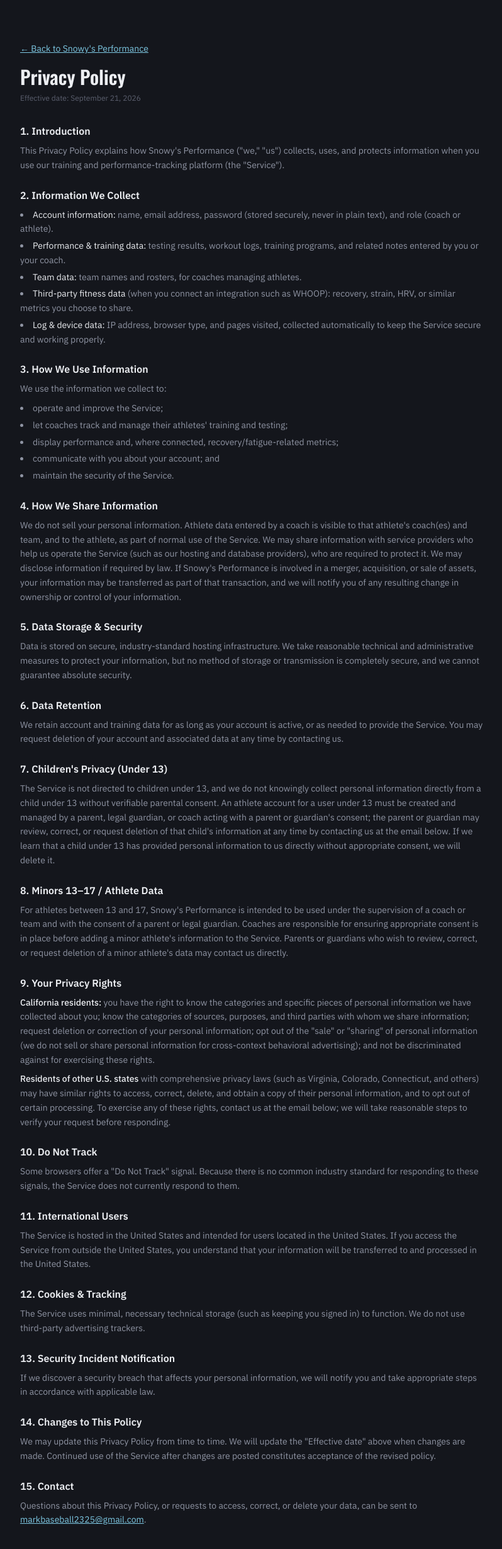
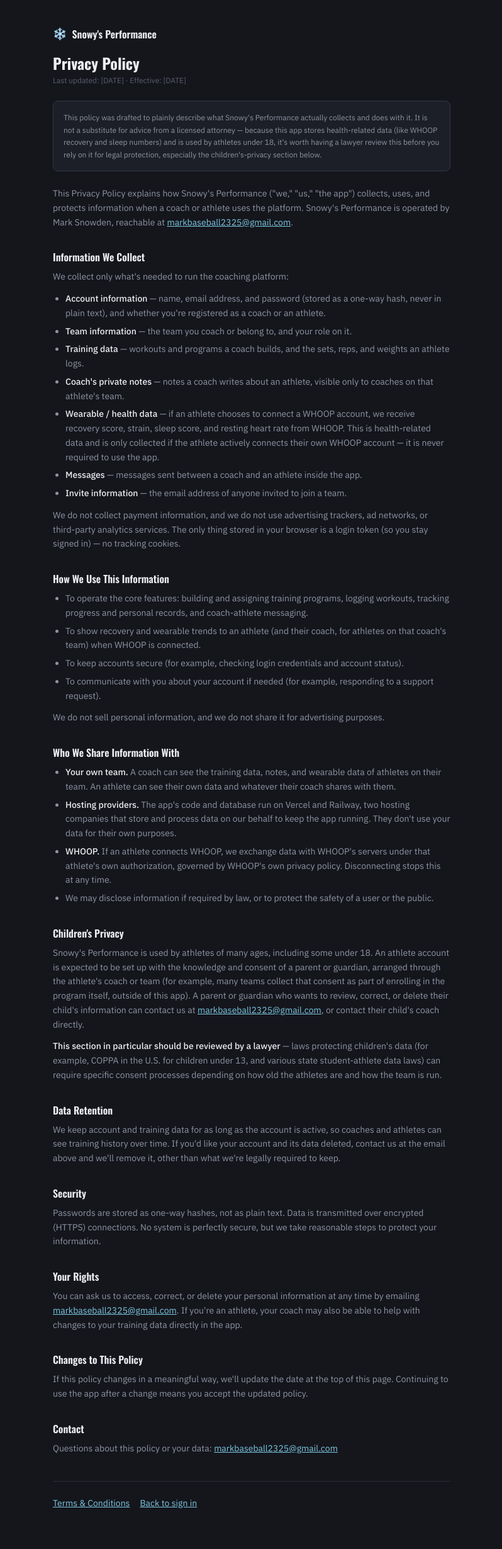
Before and after one commit to SnowysPerformance/SnowysPerformance, a Next.js app in the folder frontend/: page /privacy in a window 1280 px wide. Shown: the top 2460 px of the page at 63% size, without its empty margins (240-1038 px from the left). After the commit the page ends 2437 px from the top, so only its background shows below. Built offline with nearby package versions, Linux system fonts and the light colour scheme.

Commit message:
Add files via upload

```diff
--- a/frontend/src/app/privacy/page.tsx
+++ b/frontend/src/app/privacy/page.tsx
@@ -1,191 +1,118 @@
 import Link from "next/link";
 
-export const metadata = {
-  title: "Privacy Policy — Snowy's Performance",
-};
+const h2 = "font-display text-base font-semibold mt-8 mb-2 text-primary";
+const p = "text-sm text-muted leading-relaxed mb-3";
+const li = "text-sm text-muted leading-relaxed mb-1.5";
 
-export default function PrivacyPage() {
+export default function PrivacyPolicyPage() {
   return (
     <div className="min-h-screen bg-void text-primary">
-      <div className="max-w-3xl mx-auto px-4 py-10 md:py-16">
-        <Link href="/login" className="text-accent text-sm underline">
-          ← Back to Snowy's Performance
-        </Link>
-        <h1 className="font-display text-2xl md:text-3xl font-semibold mt-4 mb-2">Privacy Policy</h1>
-        <p className="text-xs text-faint mb-8">Effective date: September 21, 2026</p>
+      <div className="max-w-2xl mx-auto px-5 py-10">
+        <div className="flex items-center gap-2 mb-1">
+          <span className="text-lg">❄️</span>
+          <span className="font-display font-semibold">Snowy's Performance</span>
+        </div>
+        <h1 className="font-display text-2xl font-bold mt-4">Privacy Policy</h1>
+        <p className="text-xs text-faint mt-1 mb-6">Last updated: [DATE] · Effective: [DATE]</p>
 
-        <div className="space-y-6 text-sm text-muted leading-relaxed">
-          <section>
-            <h2 className="text-primary font-semibold text-base mb-2">1. Introduction</h2>
-            <p>
-              This Privacy Policy explains how Snowy's Performance ("we," "us") collects, uses, and protects
-              information when you use our training and performance-tracking platform (the "Service").
+        <div className="bg-surface border border-edge rounded-lg p-4 mb-6">
+          <p className="text-xs text-muted leading-relaxed">
+            This policy was drafted to plainly describe what Snowy's Performance actually collects and does with it. It is not a
+            substitute for advice from a licensed attorney — because this app stores health-related data (like WHOOP recovery and
+            sleep numbers) and is used by athletes under 18, it's worth having a lawyer review this before you rely on it for legal
+            protection, especially the children's-privacy section below.
           </p>
-          </section>
+        </div>
 
-          <section>
-            <h2 className="text-primary font-semibold text-base mb-2">2. Information We Collect</h2>
-            <ul className="list-disc list-inside space-y-1">
-              <li>
-                <span className="text-primary">Account information:</span> name, email address, password (stored
-                securely, never in plain text), and role (coach or athlete).
-              </li>
-              <li>
-                <span className="text-primary">Performance &amp; training data:</span> testing results, workout
-                logs, training programs, and related notes entered by you or your coach.
-              </li>
-              <li>
-                <span className="text-primary">Team data:</span> team names and rosters, for coaches managing
-                athletes.
-              </li>
-              <li>
-                <span className="text-primary">Third-party fitness data</span> (when you connect an integration such
-                as WHOOP): recovery, strain, HRV, or similar metrics you choose to share.
-              </li>
-              <li>
-                <span className="text-primary">Log &amp; device data:</span> IP address, browser type, and pages
-                visited, collected automatically to keep the Service secure and working properly.
-              </li>
+        <p className={p}>
+          This Privacy Policy explains how Snowy's Performance ("we," "us," "the app") collects, uses, and protects information
+          when a coach or athlete uses the platform. Snowy's Performance is operated by Mark Snowden, reachable at{" "}
+          <a className="text-accent underline" href="mailto:markbaseball2325@gmail.com">markbaseball2325@gmail.com</a>.
+        </p>
+
+        <h2 className={h2}>Information We Collect</h2>
+        <p className={p}>We collect only what's needed to run the coaching platform:</p>
+        <ul className="list-disc pl-5 mb-3">
+          <li className={li}><span className="text-primary font-medium">Account information</span> — name, email address, and password (stored as a one-way hash, never in plain text), and whether you're registered as a coach or an athlete.</li>
+          <li className={li}><span className="text-primary font-medium">Team information</span> — the team you coach or belong to, and your role on it.</li>
+          <li className={li}><span className="text-primary font-medium">Training data</span> — workouts and programs a coach builds, and the sets, reps, and weights an athlete logs.</li>
+          <li className={li}><span className="text-primary font-medium">Coach's private notes</span> — notes a coach writes about an athlete, visible only to coaches on that athlete's team.</li>
+          <li className={li}><span className="text-primary font-medium">Wearable / health data</span> — if an athlete chooses to connect a WHOOP account, we receive recovery score, strain, sleep score, and resting heart rate from WHOOP. This is health-related data and is only collected if the athlete actively connects their own WHOOP account — it is never required to use the app.</li>
+          <li className={li}><span className="text-primary font-medium">Messages</span> — messages sent between a coach and an athlete inside the app.</li>
+          <li className={li}><span className="text-primary font-medium">Invite information</span> — the email address of anyone invited to join a team.</li>
         </ul>
-          </section>
+        <p className={p}>
+          We do not collect payment information, and we do not use advertising trackers, ad networks, or third-party analytics
+          services. The only thing stored in your browser is a login token (so you stay signed in) — no tracking cookies.
+        </p>
 
-          <section>
-            <h2 className="text-primary font-semibold text-base mb-2">3. How We Use Information</h2>
-            <p>We use the information we collect to:</p>
-            <ul className="list-disc list-inside mt-2 space-y-1">
-              <li>operate and improve the Service;</li>
-              <li>let coaches track and manage their athletes' training and testing;</li>
-              <li>display performance and, where connected, recovery/fatigue-related metrics;</li>
-              <li>communicate with you about your account; and</li>
-              <li>maintain the security of the Service.</li>
+        <h2 className={h2}>How We Use This Information</h2>
+        <ul className="list-disc pl-5 mb-3">
+          <li className={li}>To operate the core features: building and assigning training programs, logging workouts, tracking progress and personal records, and coach-athlete messaging.</li>
+          <li className={li}>To show recovery and wearable trends to an athlete (and their coach, for athletes on that coach's team) when WHOOP is connected.</li>
+          <li className={li}>To keep accounts secure (for example, checking login credentials and account status).</li>
+          <li className={li}>To communicate with you about your account if needed (for example, responding to a support request).</li>
         </ul>
-          </section>
+        <p className={p}>We do not sell personal information, and we do not share it for advertising purposes.</p>
 
-          <section>
-            <h2 className="text-primary font-semibold text-base mb-2">4. How We Share Information</h2>
-            <p>
-              We do not sell your personal information. Athlete data entered by a coach is visible to that athlete's
-              coach(es) and team, and to the athlete, as part of normal use of the Service. We may share information
-              with service providers who help us operate the Service (such as our hosting and database providers),
-              who are required to protect it. We may disclose information if required by law. If Snowy's Performance
-              is involved in a merger, acquisition, or sale of assets, your information may be transferred as part
-              of that transaction, and we will notify you of any resulting change in ownership or control of your
-              information.
+        <h2 className={h2}>Who We Share Information With</h2>
+        <ul className="list-disc pl-5 mb-3">
+          <li className={li}><span className="text-primary font-medium">Your own team.</span> A coach can see the training data, notes, and wearable data of athletes on their team. An athlete can see their own data and whatever their coach shares with them.</li>
+          <li className={li}><span className="text-primary font-medium">Hosting providers.</span> The app's code and database run on Vercel and Railway, two hosting companies that store and process data on our behalf to keep the app running. They don't use your data for their own purposes.</li>
+          <li className={li}><span className="text-primary font-medium">WHOOP.</span> If an athlete connects WHOOP, we exchange data with WHOOP's servers under that athlete's own authorization, governed by WHOOP's own privacy policy. Disconnecting stops this at any time.</li>
+          <li className={li}>We may disclose information if required by law, or to protect the safety of a user or the public.</li>
+        </ul>
+
+        <h2 className={h2}>Children's Privacy</h2>
+        <p className={p}>
+          Snowy's Performance is used by athletes of many ages, including some under 18. An athlete account is expected to be set
+          up with the knowledge and consent of a parent or guardian, arranged through the athlete's coach or team (for example,
+          many teams collect that consent as part of enrolling in the program itself, outside of this app). A parent or guardian
+          who wants to review, correct, or delete their child's information can contact us at{" "}
+          <a className="text-accent underline" href="mailto:markbaseball2325@gmail.com">markbaseball2325@gmail.com</a>, or contact
+          their child's coach directly.
         </p>
-          </section>
+        <p className={p}>
+          <span className="text-primary font-medium">This section in particular should be reviewed by a lawyer</span> — laws
+          protecting children's data (for example, COPPA in the U.S. for children under 13, and various state student-athlete
+          data laws) can require specific consent processes depending on how old the athletes are and how the team is run.
+        </p>
 
-          <section>
-            <h2 className="text-primary font-semibold text-base mb-2">5. Data Storage &amp; Security</h2>
-            <p>
-              Data is stored on secure, industry-standard hosting infrastructure. We take reasonable technical and
-              administrative measures to protect your information, but no method of storage or transmission is
-              completely secure, and we cannot guarantee absolute security.
+        <h2 className={h2}>Data Retention</h2>
+        <p className={p}>
+          We keep account and training data for as long as the account is active, so coaches and athletes can see training
+          history over time. If you'd like your account and its data deleted, contact us at the email above and we'll remove it,
+          other than what we're legally required to keep.
         </p>
-          </section>
 
-          <section>
-            <h2 className="text-primary font-semibold text-base mb-2">6. Data Retention</h2>
-            <p>
-              We retain account and training data for as long as your account is active, or as needed to provide the
-              Service. You may request deletion of your account and associated data at any time by contacting us.
+        <h2 className={h2}>Security</h2>
+        <p className={p}>
+          Passwords are stored as one-way hashes, not as plain text. Data is transmitted over encrypted (HTTPS) connections. No
+          system is perfectly secure, but we take reasonable steps to protect your information.
         </p>
-          </section>
 
-          <section>
-            <h2 className="text-primary font-semibold text-base mb-2">7. Children's Privacy (Under 13)</h2>
-            <p>
-              The Service is not directed to children under 13, and we do not knowingly collect personal information
-              directly from a child under 13 without verifiable parental consent. An athlete account for a user under
-              13 must be created and managed by a parent, legal guardian, or coach acting with a parent or guardian's
-              consent; the parent or guardian may review, correct, or request deletion of that child's information at
-              any time by contacting us at the email below. If we learn that a child under 13 has provided personal
-              information to us directly without appropriate consent, we will delete it.
+        <h2 className={h2}>Your Rights</h2>
+        <p className={p}>
+          You can ask us to access, correct, or delete your personal information at any time by emailing{" "}
+          <a className="text-accent underline" href="mailto:markbaseball2325@gmail.com">markbaseball2325@gmail.com</a>. If you're
+          an athlete, your coach may also be able to help with changes to your training data directly in the app.
         </p>
-          </section>
 
-          <section>
-            <h2 className="text-primary font-semibold text-base mb-2">8. Minors 13–17 / Athlete Data</h2>
-            <p>
-              For athletes between 13 and 17, Snowy's Performance is intended to be used under the supervision of a
-              coach or team and with the consent of a parent or legal guardian. Coaches are responsible for ensuring
-              appropriate consent is in place before adding a minor athlete's information to the Service. Parents or
-              guardians who wish to review, correct, or request deletion of a minor athlete's data may contact us
-              directly.
+        <h2 className={h2}>Changes to This Policy</h2>
+        <p className={p}>
+          If this policy changes in a meaningful way, we'll update the date at the top of this page. Continuing to use the app
+          after a change means you accept the updated policy.
         </p>
-          </section>
 
-          <section>
-            <h2 className="text-primary font-semibold text-base mb-2">9. Your Privacy Rights</h2>
-            <p className="mb-2">
-              <span className="text-primary font-medium">California residents:</span> you have the right to know the
-              categories and specific pieces of personal information we have collected about you; know the
-              categories of sources, purposes, and third parties with whom we share information; request deletion or
-              correction of your personal information; opt out of the "sale" or "sharing" of personal information
-              (we do not sell or share personal information for cross-context behavioral advertising); and not be
-              discriminated against for exercising these rights.
+        <h2 className={h2}>Contact</h2>
+        <p className={p}>
+          Questions about this policy or your data:{" "}
+          <a className="text-accent underline" href="mailto:markbaseball2325@gmail.com">markbaseball2325@gmail.com</a>
         </p>
-            <p>
-              <span className="text-primary font-medium">Residents of other U.S. states</span> with comprehensive
-              privacy laws (such as Virginia, Colorado, Connecticut, and others) may have similar rights to access,
-              correct, delete, and obtain a copy of their personal information, and to opt out of certain processing.
-              To exercise any of these rights, contact us at the email below; we will take reasonable steps to
-              verify your request before responding.
-            </p>
-          </section>
 
-          <section>
-            <h2 className="text-primary font-semibold text-base mb-2">10. Do Not Track</h2>
-            <p>
-              Some browsers offer a "Do Not Track" signal. Because there is no common industry standard for
-              responding to these signals, the Service does not currently respond to them.
-            </p>
-          </section>
-
-          <section>
-            <h2 className="text-primary font-semibold text-base mb-2">11. International Users</h2>
-            <p>
-              The Service is hosted in the United States and intended for users located in the United States. If you
-              access the Service from outside the United States, you understand that your information will be
-              transferred to and processed in the United States.
-            </p>
-          </section>
-
-          <section>
-            <h2 className="text-primary font-semibold text-base mb-2">12. Cookies &amp; Tracking</h2>
-            <p>
-              The Service uses minimal, necessary technical storage (such as keeping you signed in) to function. We
-              do not use third-party advertising trackers.
-            </p>
-          </section>
-
-          <section>
-            <h2 className="text-primary font-semibold text-base mb-2">13. Security Incident Notification</h2>
-            <p>
-              If we discover a security breach that affects your personal information, we will notify you and take
-              appropriate steps in accordance with applicable law.
-            </p>
-          </section>
-
-          <section>
-            <h2 className="text-primary font-semibold text-base mb-2">14. Changes to This Policy</h2>
-            <p>
-              We may update this Privacy Policy from time to time. We will update the "Effective date" above when
-              changes are made. Continued use of the Service after changes are posted constitutes acceptance of the
-              revised policy.
-            </p>
-          </section>
-
-          <section>
-            <h2 className="text-primary font-semibold text-base mb-2">15. Contact</h2>
-            <p>
-              Questions about this Privacy Policy, or requests to access, correct, or delete your data, can be sent
-              to{" "}
-              <a className="underline text-accent" href="mailto:markbaseball2325@gmail.com">
-                markbaseball2325@gmail.com
-              </a>
-              .
-            </p>
-          </section>
+        <div className="mt-10 pt-6 border-t border-edgesoft flex gap-4 text-sm">
+          <Link className="text-accent underline" href="/terms">Terms &amp; Conditions</Link>
+          <Link className="text-accent underline" href="/login">Back to sign in</Link>
         </div>
       </div>
     </div>
```
Lines whose indentation alone changed are shown as unchanged.
